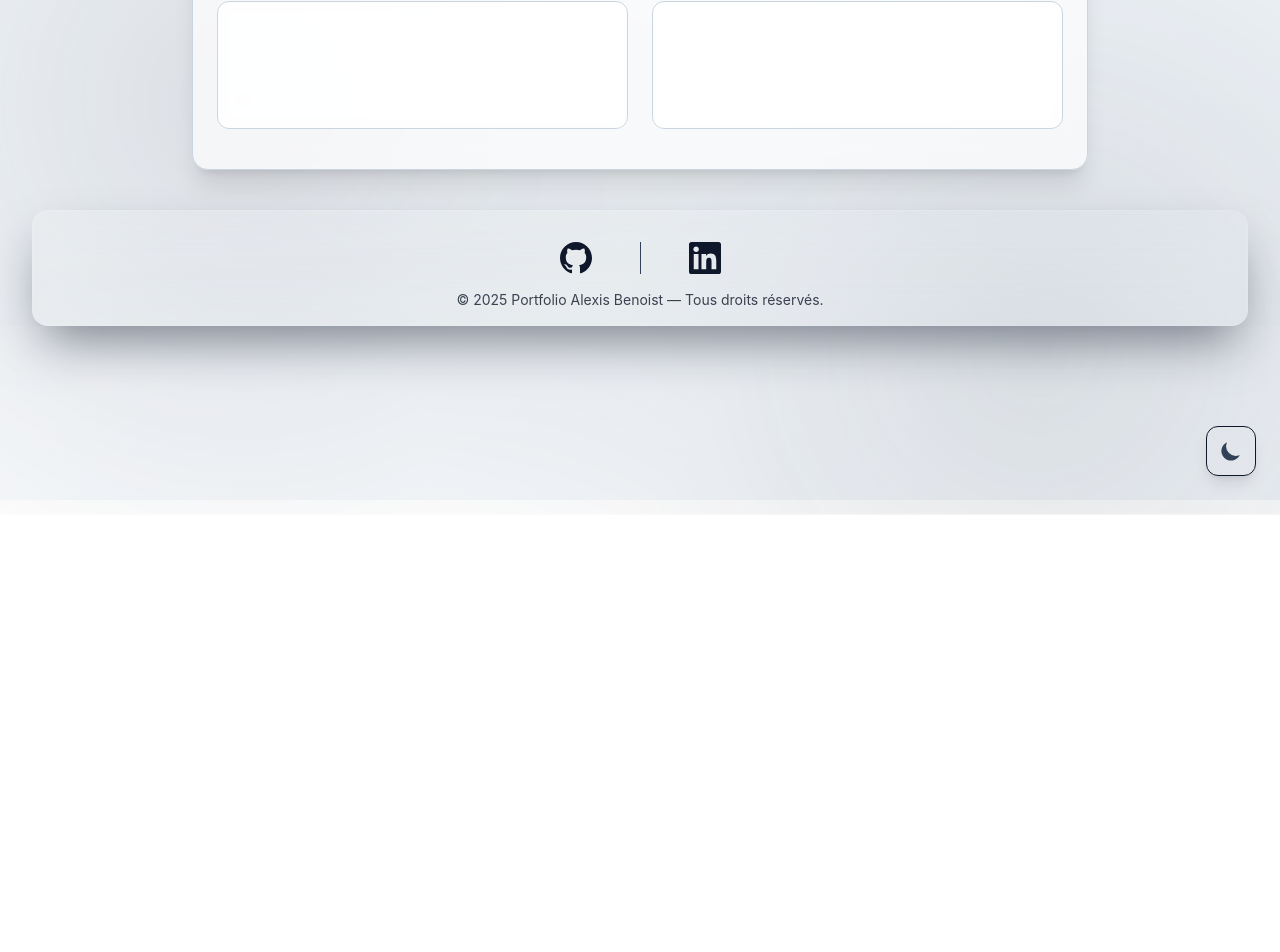
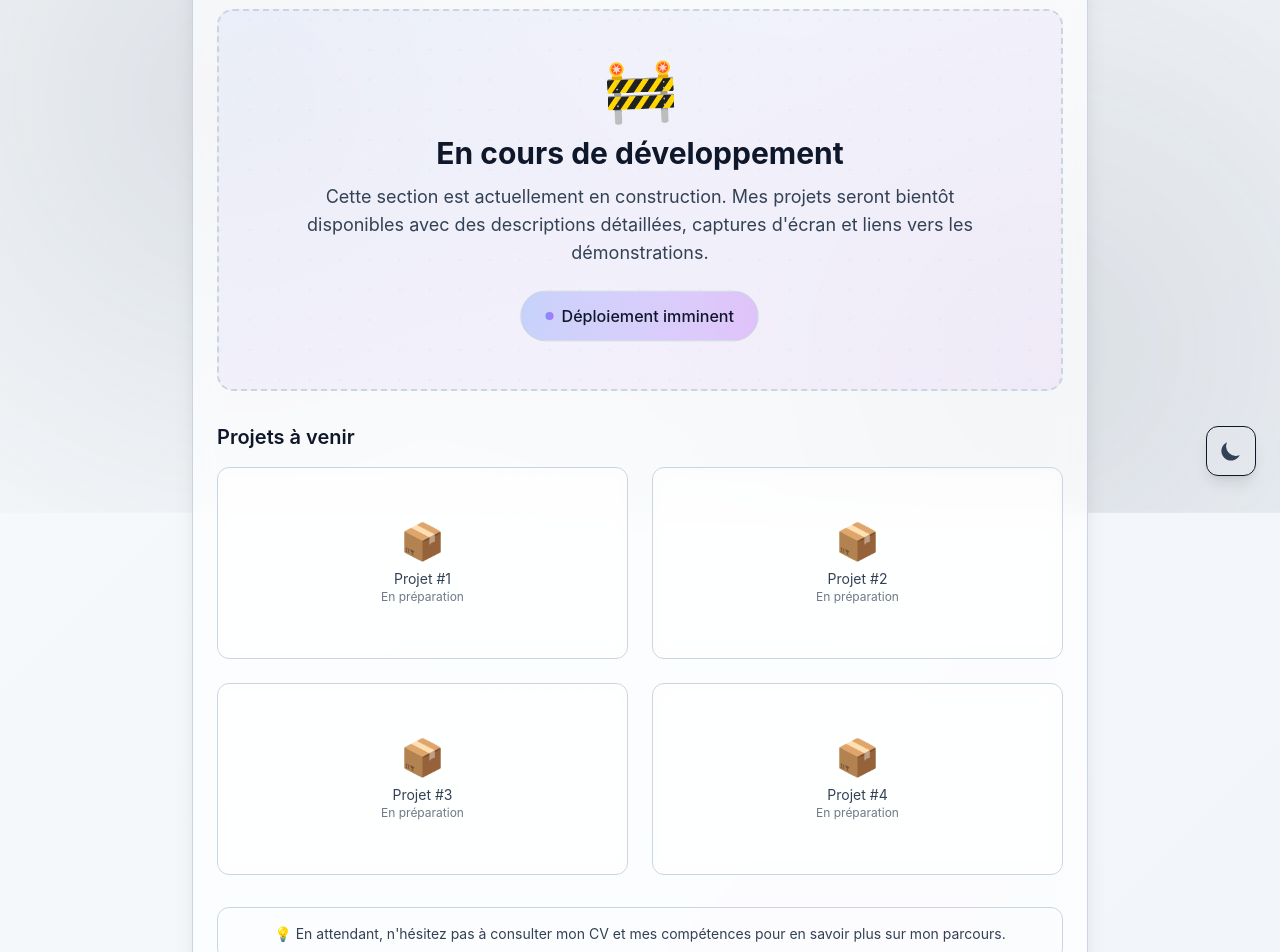
Before and after one commit to AlexisBenoistG/portfolio-Alexis-Benoist, a React (Vite) app: page /portfolio-Alexis-Benoist/projects in a window 1280 px wide. Shown: the part 300-1252 px from the top of the page. Before the commit the page ends 800 px from the top, so only its background shows below. Built offline with nearby package versions, Linux system fonts and the light colour scheme.

Commit message:
[format] Update the title of the website

```diff
--- a/index.html
+++ b/index.html
@@ -4,7 +4,7 @@
     <meta charset="UTF-8" />
     <link rel="icon" type="image/svg+xml" href="/6550147.jpg" />
     <meta name="viewport" content="width=device-width, initial-scale=1.0" />
-    <title>Portfolio Alexis Benoist</title>
+    <title>Mon Portfolio - Alexis Benoist</title>
   </head>
   <body>
     <div id="root"></div>
--- a/src/sections/Projects.jsx
+++ b/src/sections/Projects.jsx
@@ -4,7 +4,8 @@ export default function Projects() {
   return (
     <section
       id="projects"
-      className="flex flex-col max-h-screen px-4 max-w-4xl mx-auto mt-32 px-6 py-10 bg-card backdrop-blur-md rounded-2xl border border-theme shadow-xl"
+      className="max-w-4xl mx-auto mt-32 mb-40 px-6 py-10 bg-card backdrop-blur-md
+                 rounded-2xl border border-theme shadow-xl"
     >
       <motion.h1
         initial={{ opacity: 0, y: 20 }}
@@ -12,18 +13,142 @@ export default function Projects() {
         transition={{ duration: 0.6, ease: "easeOut" }}
         className="text-3xl font-semibold text-primary mb-6"
       >
-        Retrouvez mes projets :
+        Mes projets
       </motion.h1>
 
-      <p className="text-secondary">
+      <p className="text-secondary mb-8">
         Je travaille sur des projets modernes et orientés design. Vous pourrez
         bientôt retrouver ici une sélection illustrée de mes réalisations !
       </p>
 
-      <div className="mt-6 grid gap-6 md:grid-cols-2">
-        <div className="h-32 rounded-xl border border-theme bg-card backdrop-blur-sm" />
-        <div className="h-32 rounded-xl border border-theme bg-card backdrop-blur-sm" />
-      </div>
+      {/* Bannière "En cours de développement" */}
+      <motion.div
+        initial={{ opacity: 0, scale: 0.95 }}
+        animate={{ opacity: 1, scale: 1 }}
+        transition={{ delay: 0.3, duration: 0.6 }}
+        className="relative overflow-hidden rounded-2xl border-2 border-dashed border-theme
+                   bg-gradient-to-br from-blue-600/5 to-purple-600/5 p-8 md:p-12 text-center mb-8"
+      >
+        {/* Animation de fond */}
+        <motion.div
+          animate={{
+            backgroundPosition: ["0% 0%", "100% 100%"],
+          }}
+          transition={{
+            duration: 10,
+            repeat: Infinity,
+            repeatType: "reverse",
+          }}
+          className="absolute inset-0 opacity-20"
+          style={{
+            backgroundImage: "radial-gradient(circle, rgba(59, 130, 246, 0.3) 1px, transparent 1px)",
+            backgroundSize: "30px 30px",
+          }}
+        />
+
+        <div className="relative z-10">
+          {/* Icône animée */}
+          <motion.div
+            animate={{ rotate: [0, 10, -10, 0] }}
+            transition={{ duration: 2, repeat: Infinity, repeatType: "reverse" }}
+            className="inline-block text-6xl mb-4"
+          >
+            🚧
+          </motion.div>
+
+          <h2 className="text-2xl md:text-3xl font-bold text-primary mb-3">
+            En cours de développement
+          </h2>
+
+          <p className="text-secondary text-base md:text-lg mb-6 max-w-2xl mx-auto">
+            Cette section est actuellement en construction. Mes projets seront
+            bientôt disponibles avec des descriptions détaillées, captures d'écran
+            et liens vers les démonstrations.
+          </p>
+
+          {/* Badge "Bientôt disponible" */}
+          <motion.div
+            animate={{ scale: [1, 1.05, 1] }}
+            transition={{ duration: 2, repeat: Infinity }}
+            className="inline-flex items-center gap-2 px-6 py-3 rounded-full
+                       bg-gradient-to-r from-blue-600/20 to-purple-600/20
+                       border border-theme text-primary font-medium"
+          >
+            <motion.span
+              animate={{ opacity: [0.5, 1, 0.5] }}
+              transition={{ duration: 2, repeat: Infinity }}
+              className="w-2 h-2 rounded-full bg-gradient-to-r from-blue-600 to-purple-600"
+            />
+            Déploiement imminent
+          </motion.div>
+        </div>
+      </motion.div>
+
+      {/* Aperçu des projets à venir */}
+      <motion.div
+        initial={{ opacity: 0, y: 20 }}
+        animate={{ opacity: 1, y: 0 }}
+        transition={{ delay: 0.6, duration: 0.6 }}
+      >
+        <h3 className="text-xl font-semibold text-primary mb-4">
+          Projets à venir
+        </h3>
+        <div className="grid gap-6 md:grid-cols-2">
+          {[1, 2, 3, 4].map((index) => (
+            <motion.div
+              key={index}
+              initial={{ opacity: 0, y: 20 }}
+              animate={{ opacity: 1, y: 0 }}
+              transition={{ delay: 0.7 + index * 0.1 }}
+              className="relative h-48 rounded-xl border border-theme bg-card/30
+                         backdrop-blur-sm overflow-hidden group hover:border-white/20
+                         transition-all duration-300"
+            >
+              {/* Effet de skeleton loading */}
+              <motion.div
+                animate={{
+                  x: ["-100%", "100%"],
+                }}
+                transition={{
+                  duration: 1.5,
+                  repeat: Infinity,
+                  ease: "linear",
+                }}
+                className="absolute inset-0 bg-gradient-to-r from-transparent
+                           via-white/5 to-transparent"
+              />
+
+              <div className="absolute inset-0 flex items-center justify-center">
+                <div className="text-center px-4">
+                  <div className="text-4xl mb-2">📦</div>
+                  <p className="text-secondary text-sm">Projet #{index}</p>
+                  <p className="text-secondary text-xs opacity-70">En préparation</p>
+                </div>
+              </div>
+            </motion.div>
+          ))}
+        </div>
+      </motion.div>
+
+      {/* Message d'encouragement */}
+      <motion.div
+        initial={{ opacity: 0 }}
+        animate={{ opacity: 1 }}
+        transition={{ delay: 1.2, duration: 0.6 }}
+        className="mt-8 p-4 rounded-xl bg-card/50 border border-theme text-center"
+      >
+        <p className="text-secondary text-sm">
+          💡 En attendant, n'hésitez pas à consulter mon{" "}
+          <a href="#cv" className="text-link hover:underline">
+            CV
+          </a>
+          {" "}et mes{" "}
+          <a href="#competences" className="text-link hover:underline">
+            compétences
+          </a>
+          {" "}pour en savoir plus sur mon parcours.
+        </p>
+      </motion.div>
     </section>
   );
 }
```
